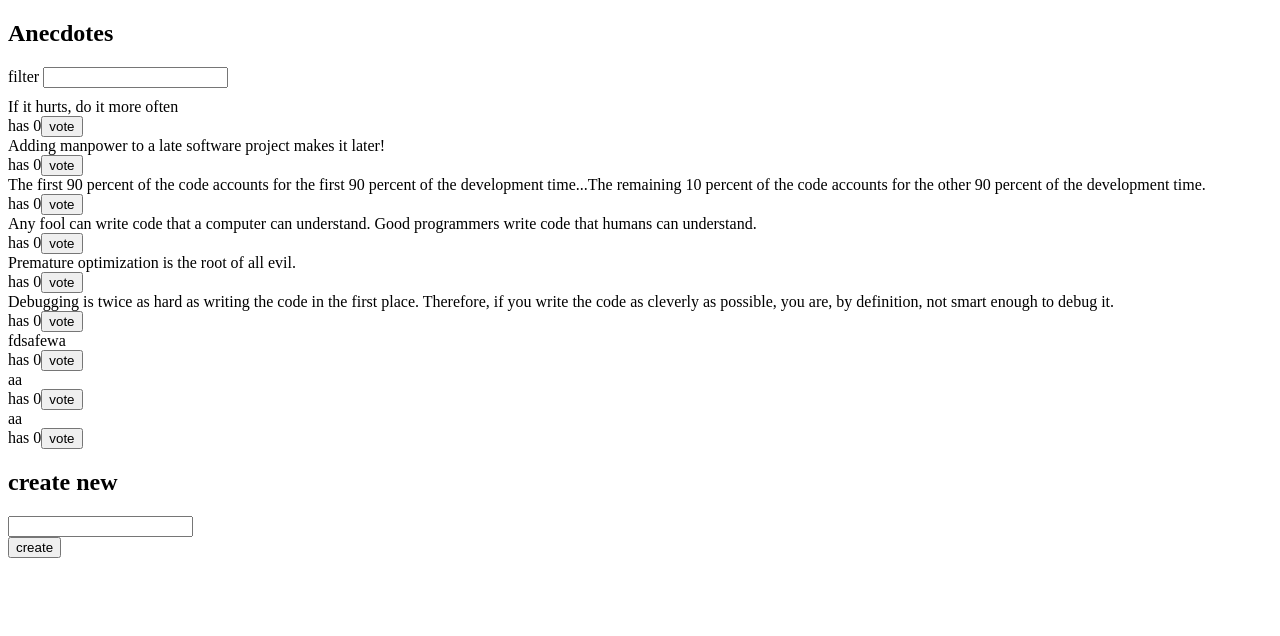
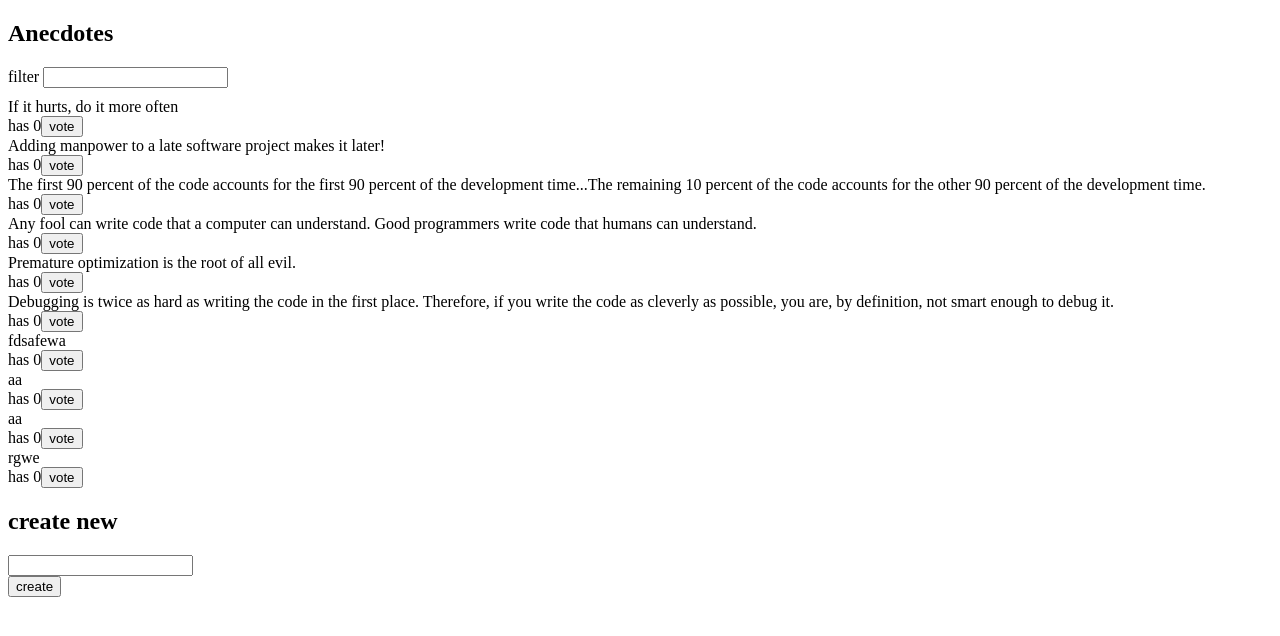
Before and after one commit to majkelmichel/full_stack_open_part6, a React (Create React App) app: page / in a window 1280 px wide. Shown: the top 636 px of the page. Built offline with nearby package versions, Linux system fonts and the light colour scheme; data requests are answered from the project's data file.

Commit message:
Ex. 6.16

```diff
--- a/db.json
+++ b/db.json
@@ -44,6 +44,11 @@
       "content": "aa",
       "votes": 0,
       "id": "wYAvko_"
+    },
+    {
+      "content": "rgwe",
+      "votes": 0,
+      "id": "cGO2BgR"
     }
   ]
 }
--- a/src/components/AnecdoteForm.js
+++ b/src/components/AnecdoteForm.js
@@ -1,7 +1,6 @@
 import React from 'react';
 import { createAnecdote } from '../reducers/anecdoteReducer';
 import { useDispatch } from 'react-redux';
-import anecdoteService from '../services/anecdotes';
 
 
 const AnecdoteForm = () => {
@@ -10,8 +9,7 @@ const AnecdoteForm = () => {
 	const create = async (e) => {
 		e.preventDefault();
 		const content = e.target.content.value;
-		const newAnecdote = await anecdoteService.createAnecdote(content);
-		dispatch(createAnecdote(newAnecdote));
+		dispatch(createAnecdote(content));
 	};
 
 	return (
--- a/src/reducers/anecdoteReducer.js
+++ b/src/reducers/anecdoteReducer.js
@@ -54,9 +54,12 @@ export const voteFor = (id) => {
 };
 
 export const createAnecdote = (content) => {
-	return {
-		type: 'NEWANECDOTE',
-		data: content
+	return async dispatch => {
+		const newAnecdote = await anecdoteService.createAnecdote(content);
+		dispatch({
+			type: 'NEWANECDOTE',
+			data: newAnecdote
+		});
 	};
 };
 
```
